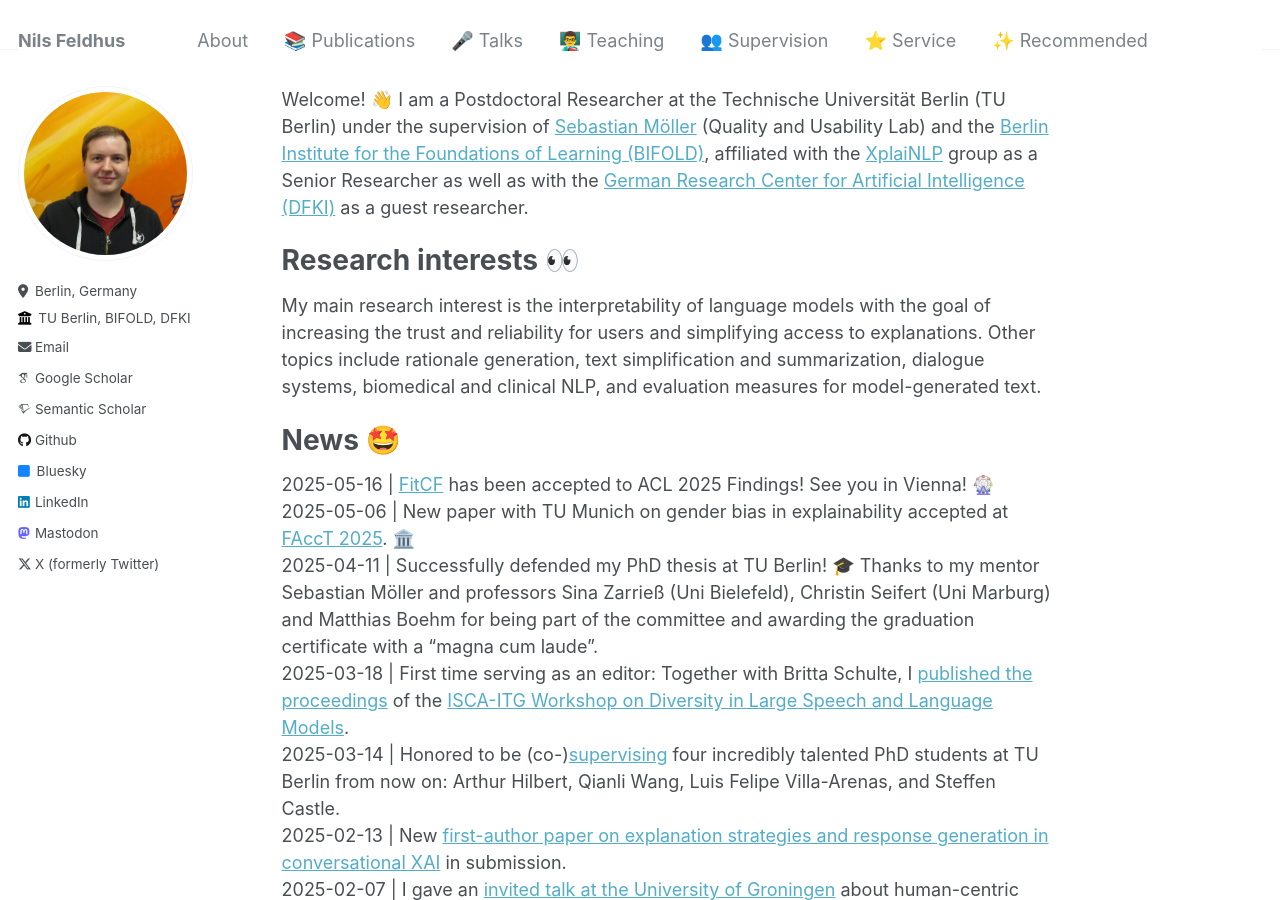
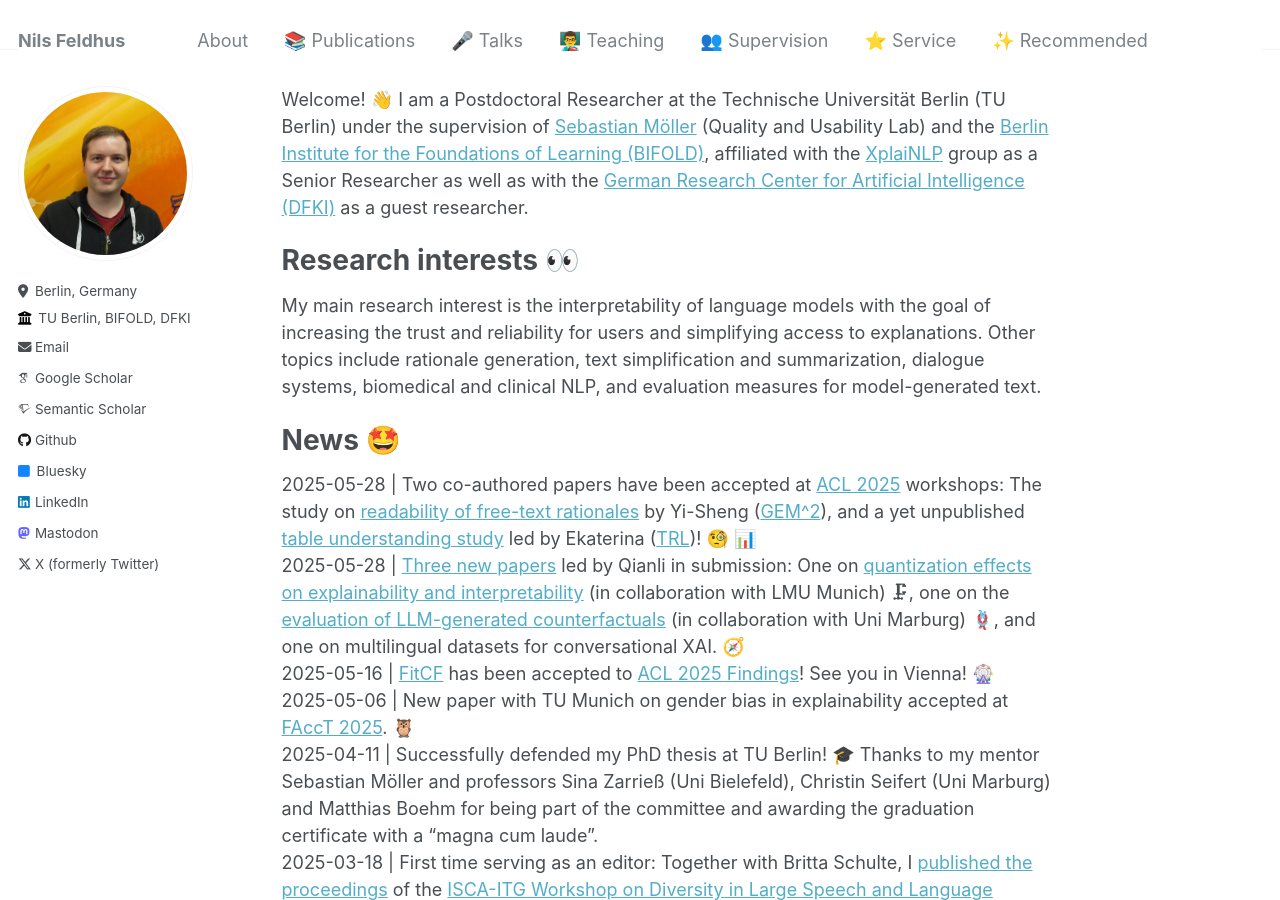
Before and after one commit to nfelnlp/nfelnlp.github.io, a Jekyll site: the page built from index.md, in a window 1280 px wide and 900 px high. Built offline with Jekyll 4.4.1, drawn with Linux system fonts in a browser that asks for light colours; some web fonts are replaced.

Commit message:
ACL Workshop papers. New pre-prints.

```diff
--- a/index.md
+++ b/index.md
@@ -13,8 +13,10 @@ as well as with the [German Research Center for Artificial Intelligence (DFKI)](
 My main research interest is the interpretability of language models with the goal of increasing the trust and reliability for users and simplifying access to explanations. Other topics include rationale generation, text simplification and summarization, dialogue systems, biomedical and clinical NLP, and evaluation measures for model-generated text.
 
 # News 🤩
-2025-05-16 | [FitCF](./publications/index.md#2025) has been accepted to ACL 2025 Findings! See you in Vienna! 🎡
-2025-05-06 | New paper with TU Munich on gender bias in explainability accepted at [FAccT 2025](./publications/index.md#2025). 🏛️
+2025-05-28 | Two co-authored papers have been accepted at [ACL 2025](https://2025.aclweb.org) workshops: The study on [readability of free-text rationales](https://arxiv.org/abs/2407.01384) by Yi-Sheng ([GEM^2](https://gem-benchmark.com/workshop)), and a yet unpublished [table understanding study](./publications/index.md#2025) led by Ekaterina ([TRL](https://table-representation-learning.github.io/ACL2025/))! 🧐 📊
+2025-05-28 | [Three new papers](./publications/index.md#2025) led by Qianli in submission: One on [quantization effects on explainability and interpretability](https://arxiv.org/abs/2505.13963) (in collaboration with LMU Munich) 🗜, one on the [evaluation of LLM-generated counterfactuals](https://arxiv.org/abs/2505.13972) (in collaboration with Uni Marburg) 🪢, and one on multilingual datasets for conversational XAI. 🧭
+2025-05-16 | [FitCF](https://arxiv.org/abs/2501.00777) has been accepted to [ACL 2025 Findings](https://2025.aclweb.org)! See you in Vienna! 🎡
+2025-05-06 | New paper with TU Munich on gender bias in explainability accepted at [FAccT 2025](https://programs.sigchi.org/facct/2025/program/content/201842). 🦉
 2025-04-11 | Successfully defended my PhD thesis at TU Berlin! 🎓 Thanks to my mentor Sebastian Möller and professors Sina Zarrieß (Uni Bielefeld), Christin Seifert (Uni Marburg) and Matthias Boehm for being part of the committee and awarding the graduation certificate with a "magna cum laude".
 2025-03-18 | First time serving as an editor: Together with Britta Schulte, I [published the proceedings](./publications/index.md#2025) of the [ISCA-ITG Workshop on Diversity in Large Speech and Language Models](https://arxiv.org/abs/2503.10298).
 2025-03-14 | Honored to be (co-)[supervising](./supervision/index.md) four incredibly talented PhD students at TU Berlin from now on: Arthur Hilbert, Qianli Wang, Luis Felipe Villa-Arenas, and Steffen Castle.
```
Also changed, not shown: publications/index.md (+30 -5 lines).
